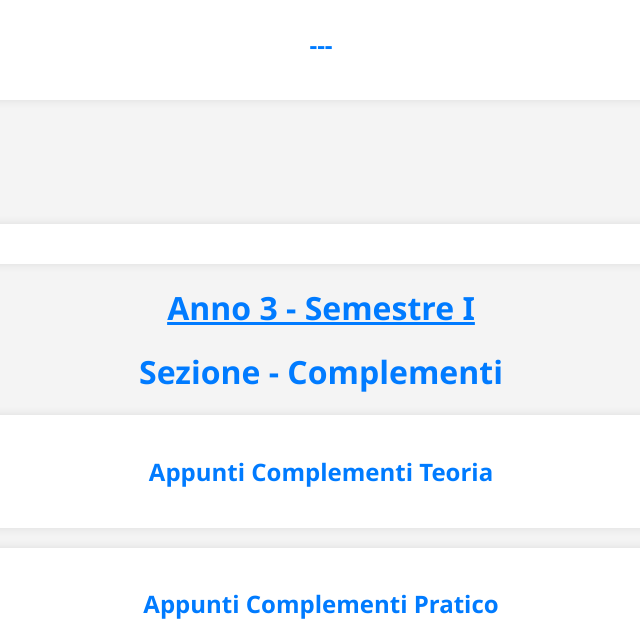
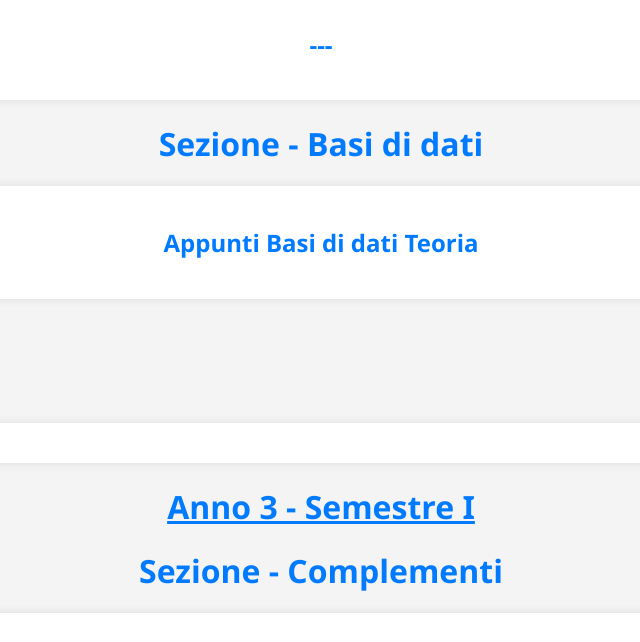
Before and after one commit to Larus54/Larus54.github.io, a plain HTML site: page index.html in a window 1280 px wide. Shown: the part 980-1622 px from the top of the page, without its empty margins (319-959 px from the left). Drawn offline with Linux system fonts and the light colour scheme.

Commit message:
Update index.html

```diff
--- a/index.html
+++ b/index.html
@@ -94,6 +94,10 @@
     		<section id="sezione3">
         		<h2>---</h2>
    		 </section>
+	<h1> Sezione - Basi di dati</h1>
+    		<section id="sezione3">
+        		<h2><a href="./basi_di_dati">Appunti Basi di dati Teoria</h2>
+   		 </section>
 	<br></br>
 	<br></br>
 	<p></p>
```
